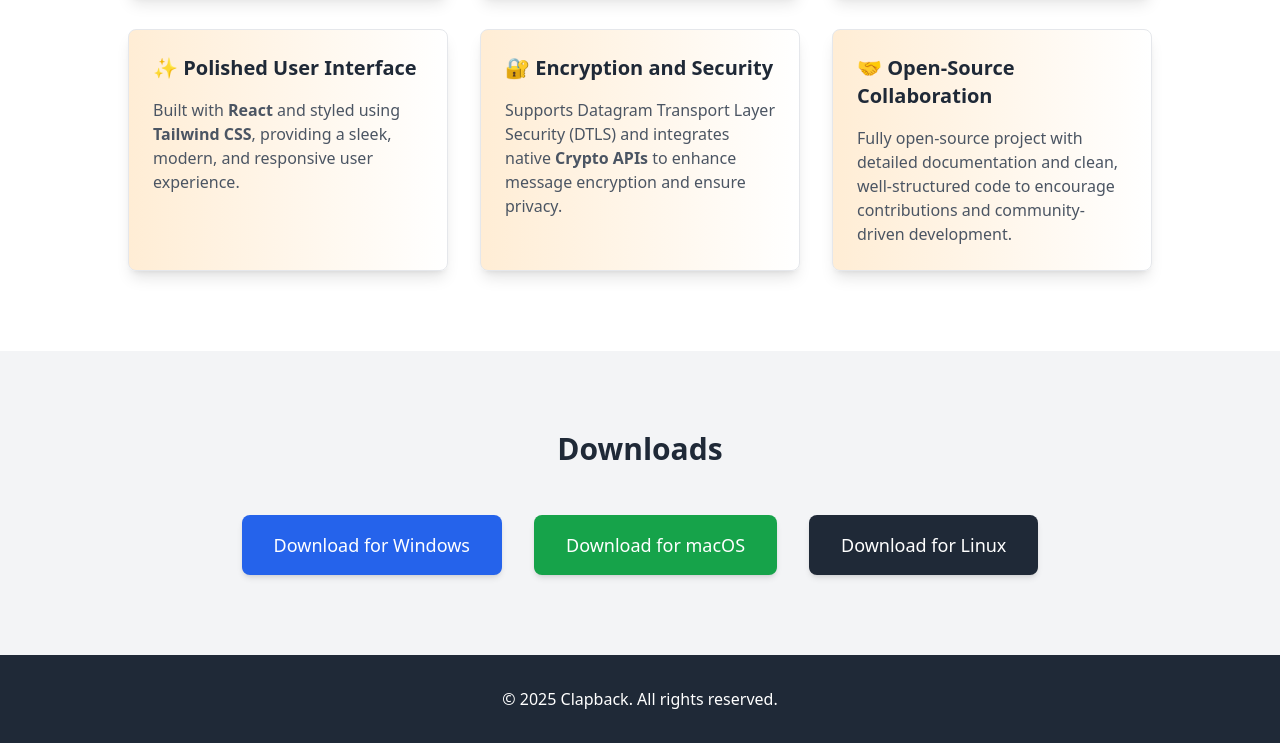
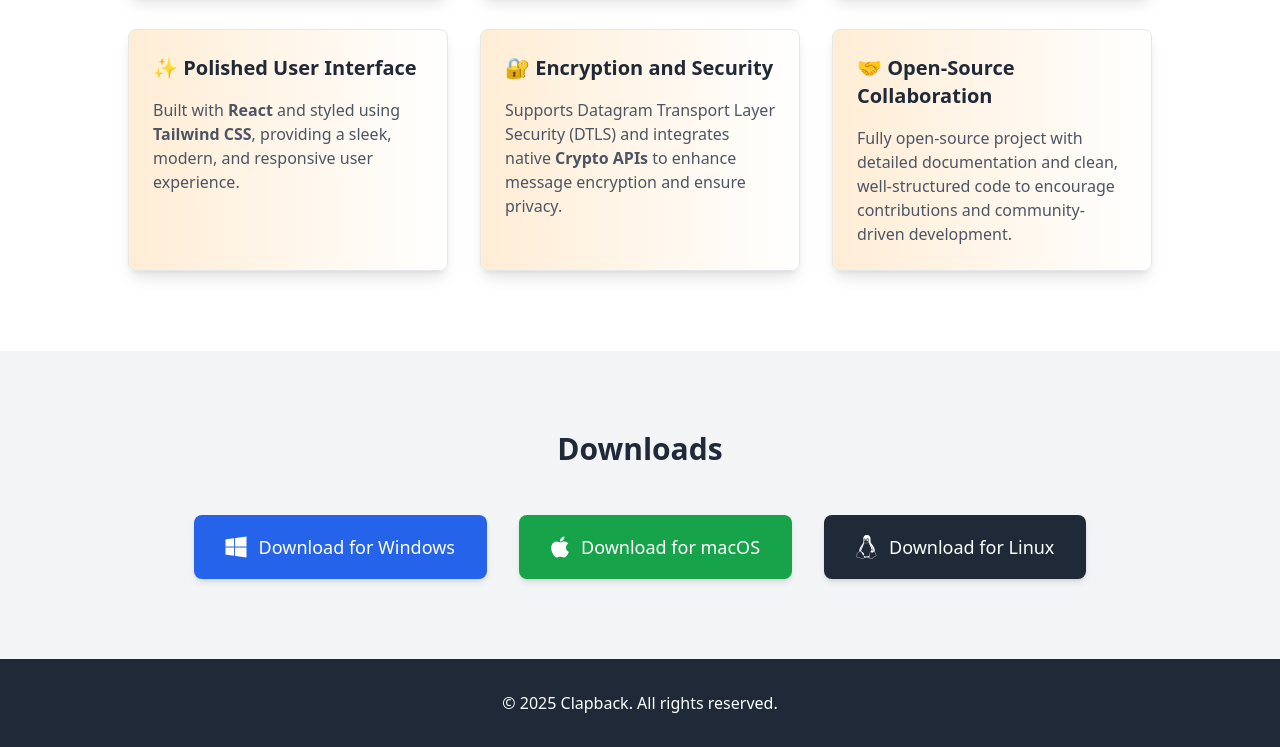
Before and after one commit to Oxymoron290/Clapback.chat, a plain HTML site: page index.html in a window 1280 px wide. Shown: the part 1209-1956 px from the top of the page. Drawn offline with nearby package versions, Linux system fonts and the light colour scheme.

Commit message:
Added fontawesome icons to download buttons

```diff
--- a/index.html
+++ b/index.html
@@ -139,28 +139,31 @@
     </div>
   </section>
 
-
   <!-- Downloads Section -->
   <section id="downloads-section" class="bg-gray-100 py-20 px-8">
     <h2 class="text-center text-3xl font-bold text-gray-800 mb-12">Downloads</h2>
 
     <div class="flex flex-col md:flex-row justify-center items-center gap-8 max-w-5xl mx-auto">
       <!-- Download Button 1 -->
-      <a href="#" class="px-8 py-4 bg-blue-600 text-white rounded-lg shadow-md hover:bg-blue-700 transition text-lg">
+      <a href="#" class="px-8 py-4 bg-blue-600 text-white rounded-lg shadow-md hover:bg-blue-700 transition text-lg flex items-center gap-3">
+        <i class="fab fa-windows text-2xl"></i>
         Download for Windows
       </a>
 
       <!-- Download Button 2 -->
-      <a href="#" class="px-8 py-4 bg-green-600 text-white rounded-lg shadow-md hover:bg-green-700 transition text-lg">
+      <a href="#" class="px-8 py-4 bg-green-600 text-white rounded-lg shadow-md hover:bg-green-700 transition text-lg flex items-center gap-3">
+        <i class="fab fa-apple text-2xl"></i>
         Download for macOS
       </a>
 
       <!-- Download Button 3 -->
-      <a href="#" class="px-8 py-4 bg-gray-800 text-white rounded-lg shadow-md hover:bg-gray-900 transition text-lg">
+      <a href="#" class="px-8 py-4 bg-gray-800 text-white rounded-lg shadow-md hover:bg-gray-900 transition text-lg flex items-center gap-3">
+        <i class="fab fa-linux text-2xl"></i>
         Download for Linux
       </a>
     </div>
   </section>
+
 
   <!-- Footer Section -->
   <footer class="bg-gray-800 py-8">
```
